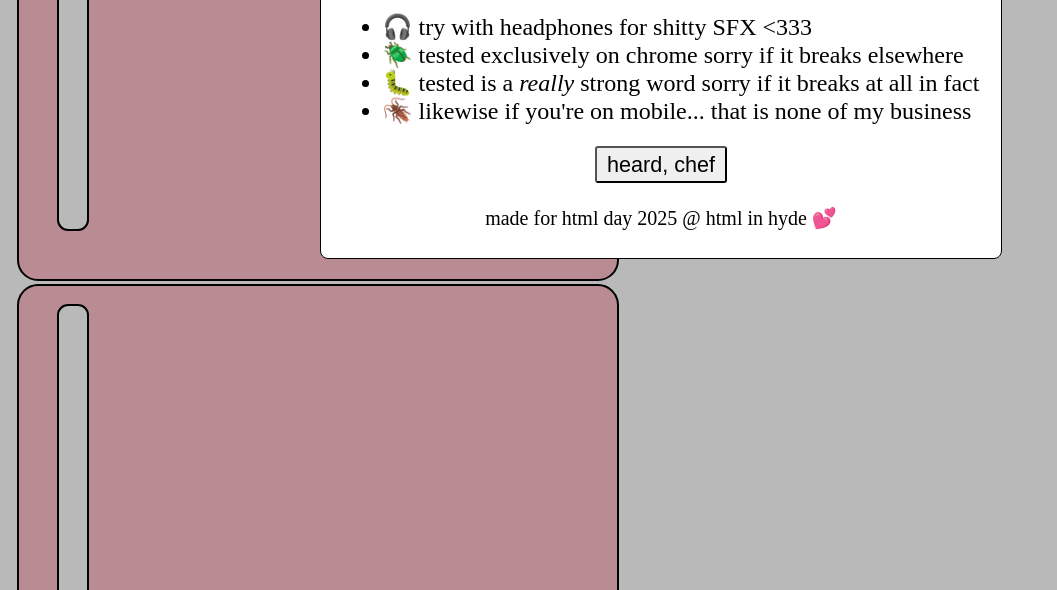
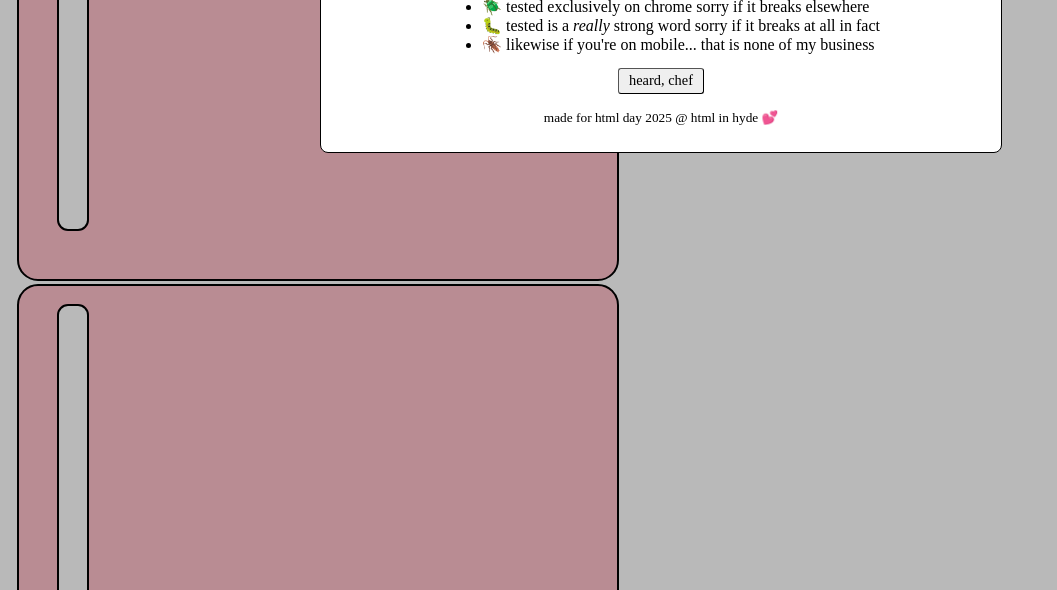
Before and after one commit to ali-canva/kitschen, a plain HTML site: page index.html in a window 1280 px wide. Shown: the part 210-800 px from the top of the page, without its empty margins (0-1057 px from the left). Drawn offline with Linux system fonts and the light colour scheme.

Commit message:
font size fix

```diff
--- a/styles.css
+++ b/styles.css
@@ -27,15 +27,13 @@
   transition: none; /* Disable transitions while dragging */
 }
 
-.popup-modal {
-  font-size: 1.5em;
-}
-
 #closePopup {
   margin: 1em;
   font-size: 0.9em;
   padding: 0.5% 1.5%;
   border-radius: 3px;
+  font-family: serif;
+  border-width: 1px;
 }
 
 #closePopup:active {
@@ -80,5 +78,3 @@
     width: fit-content;
     display: block;
   }
-/* red, blue, #fee12b, #03ac13, darkviolet, dodgerblue, deeppink, orangered, dodgerblue, rgb(255, 106, 190), darkturquoise, limegreen, #40C0E7 */
-/* other green:  03c04a
```
